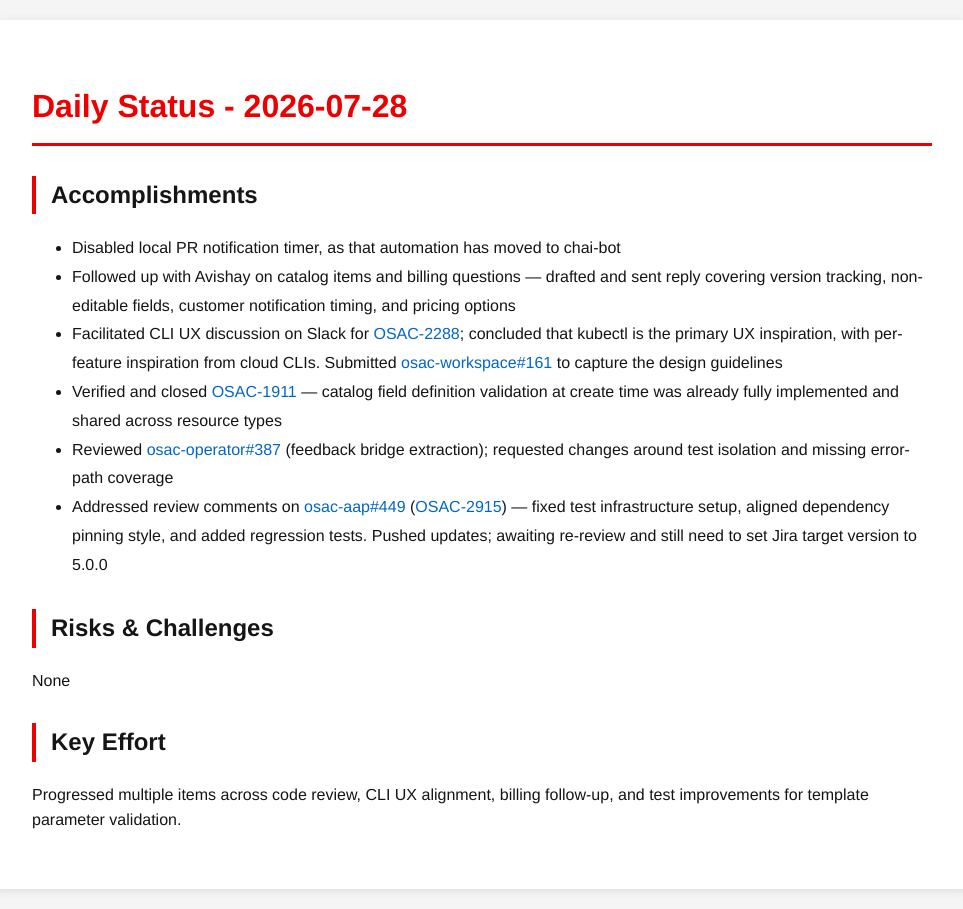
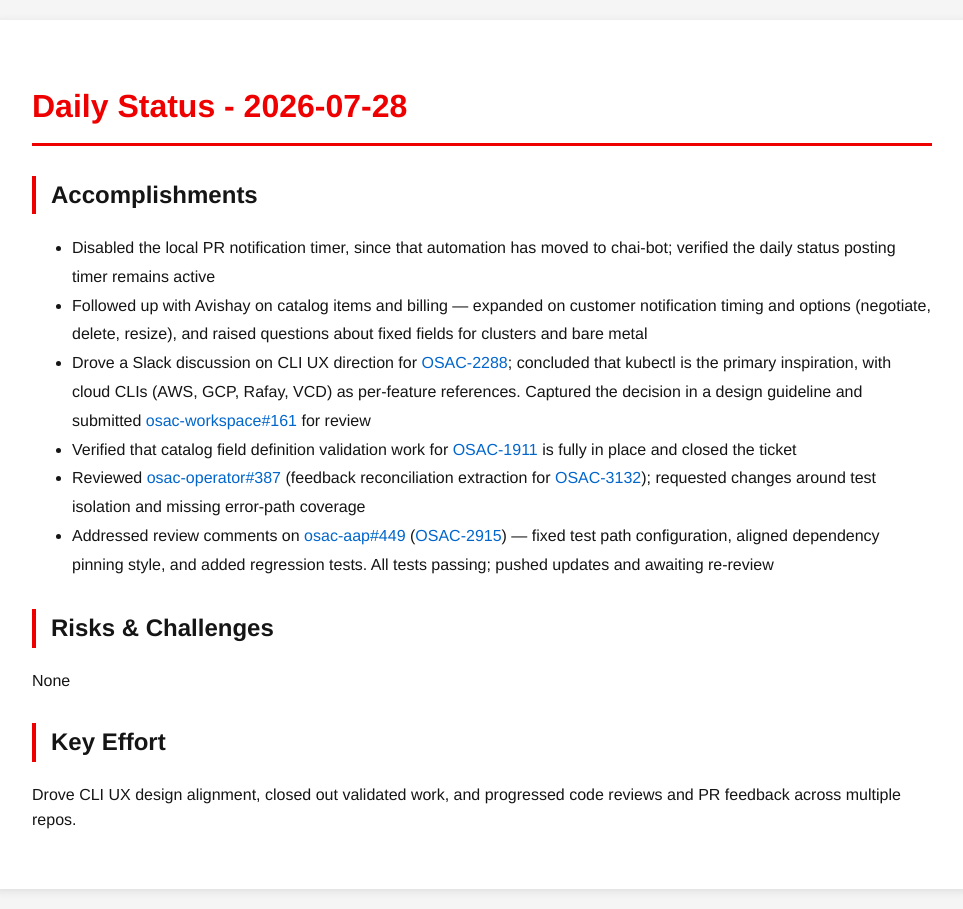
Before and after one commit to tzvatot/daily-status, a Jekyll site: the page built from 2026-07-28.md, in a window 1280 px wide. Shown: the whole page, without its empty margins (158-1121 px from the left). Built offline with Jekyll 4.4.1, drawn with Linux system fonts in a browser that asks for light colours.

Commit message:
Daily status update - 2026-07-28

```diff
--- a/2026-07-28.md
+++ b/2026-07-28.md
@@ -7,15 +7,15 @@ date: 2026-07-28
 # Daily Status - 2026-07-28
 
 ## Accomplishments
-- Disabled local PR notification timer, as that automation has moved to chai-bot
-- Followed up with Avishay on catalog items and billing questions — drafted and sent reply covering version tracking, non-editable fields, customer notification timing, and pricing options
-- Facilitated CLI UX discussion on Slack for [OSAC-2288](https://redhat.atlassian.net/browse/OSAC-2288); concluded that kubectl is the primary UX inspiration, with per-feature inspiration from cloud CLIs. Submitted [osac-workspace#161](https://github.com/osac-project/osac-workspace/pull/161) to capture the design guidelines
-- Verified and closed [OSAC-1911](https://redhat.atlassian.net/browse/OSAC-1911) — catalog field definition validation at create time was already fully implemented and shared across resource types
-- Reviewed [osac-operator#387](https://github.com/osac-project/osac-operator/pull/387) (feedback bridge extraction); requested changes around test isolation and missing error-path coverage
-- Addressed review comments on [osac-aap#449](https://github.com/osac-project/osac-aap/pull/449) ([OSAC-2915](https://redhat.atlassian.net/browse/OSAC-2915)) — fixed test infrastructure setup, aligned dependency pinning style, and added regression tests. Pushed updates; awaiting re-review and still need to set Jira target version to 5.0.0
+- Disabled the local PR notification timer, since that automation has moved to chai-bot; verified the daily status posting timer remains active
+- Followed up with Avishay on catalog items and billing — expanded on customer notification timing and options (negotiate, delete, resize), and raised questions about fixed fields for clusters and bare metal
+- Drove a Slack discussion on CLI UX direction for [OSAC-2288](https://redhat.atlassian.net/browse/OSAC-2288); concluded that kubectl is the primary inspiration, with cloud CLIs (AWS, GCP, Rafay, VCD) as per-feature references. Captured the decision in a design guideline and submitted [osac-workspace#161](https://github.com/osac-project/osac-workspace/pull/161) for review
+- Verified that catalog field definition validation work for [OSAC-1911](https://redhat.atlassian.net/browse/OSAC-1911) is fully in place and closed the ticket
+- Reviewed [osac-operator#387](https://github.com/osac-project/osac-operator/pull/387) (feedback reconciliation extraction for [OSAC-3132](https://redhat.atlassian.net/browse/OSAC-3132)); requested changes around test isolation and missing error-path coverage
+- Addressed review comments on [osac-aap#449](https://github.com/osac-project/osac-aap/pull/449) ([OSAC-2915](https://redhat.atlassian.net/browse/OSAC-2915)) — fixed test path configuration, aligned dependency pinning style, and added regression tests. All tests passing; pushed updates and awaiting re-review
 
 ## Risks & Challenges
 None
 
 ## Key Effort
-Progressed multiple items across code review, CLI UX alignment, billing follow-up, and test improvements for template parameter validation.
+Drove CLI UX design alignment, closed out validated work, and progressed code reviews and PR feedback across multiple repos.
```
